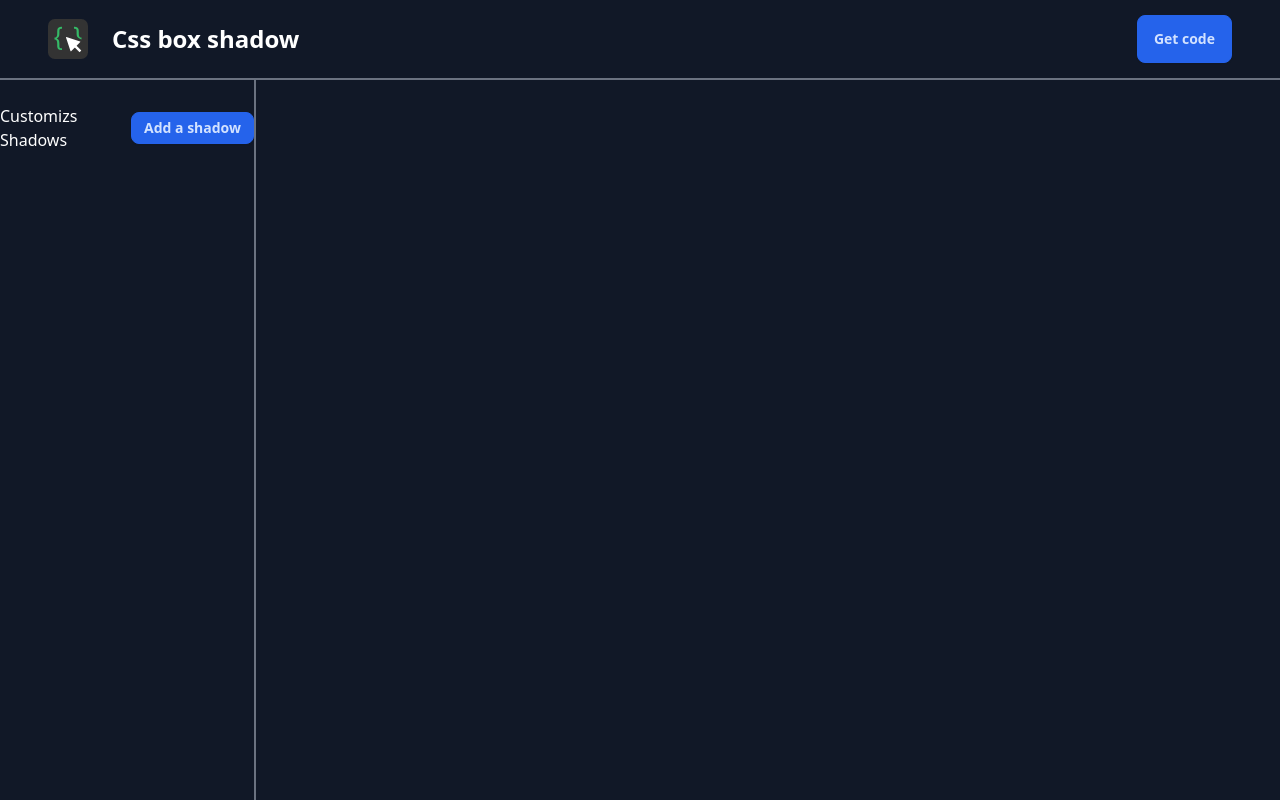
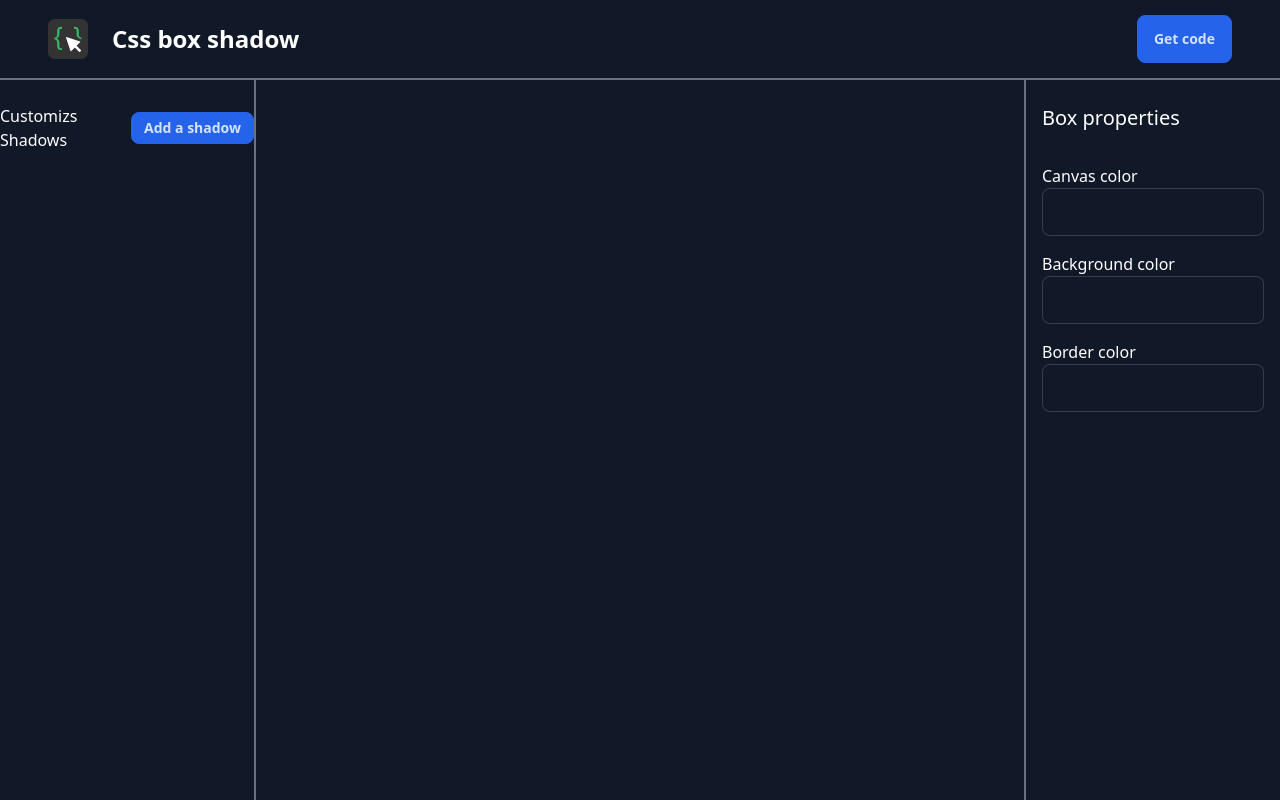
Before and after one commit to fedevcoding/box-shadow-generator, a Svelte app: page / in a window 1280 px wide. Built offline with nearby package versions, Linux system fonts and the light colour scheme.

Commit message:
add box properties ui

```diff
--- a/src/App.svelte
+++ b/src/App.svelte
@@ -1,7 +1,9 @@
 <script lang="ts">
  import "./app.css";
+ import Center from "./components/Center.svelte";
  import Header from "./components/Header.svelte";
  import LeftSidebar from "./components/LeftSidebar.svelte";
+ import RightSidebar from "./components/RightSidebar.svelte";
  import type { Shadow } from "./types";
 
  const shadows: Shadow[] = [];
@@ -9,5 +11,9 @@
 
 <section class="bg-gray-900 text-white h-screen">
  <Header {shadows} />
- <LeftSidebar {shadows} />
+ <div class="flex">
+  <LeftSidebar {shadows} />
+  <Center />
+  <RightSidebar {shadows} />
+ </div>
 </section>
--- /dev/null
+++ b/src/components/Center.svelte
@@ -0,0 +1,10 @@
+<script lang="ts">
+</script>
+
+<main class="w-[60vw]"></main>
+
+<style>
+ main {
+  height: calc(100vh - 5rem);
+ }
+</style>
--- /dev/null
+++ b/src/components/RightSidebar.svelte
@@ -0,0 +1,26 @@
+<script lang="ts">
+ import type { Shadow } from "../types";
+
+ export let shadows: Shadow[];
+</script>
+
+<aside class="w-[20vw] border-l-2 border-l-gray-500">
+ <div class="px-4 py-6">
+  <h1 class="text-xl mb-8">Box properties</h1>
+
+  <p>Canvas color</p>
+  <input type="text" class="d-input d-input-bordered w-full max-w-xs" />
+
+  <p class="mt-4">Background color</p>
+  <input type="text" class="d-input d-input-bordered w-full max-w-xs" />
+
+  <p class="mt-4">Border color</p>
+  <input type="text" class="d-input d-input-bordered w-full max-w-xs" />
+ </div>
+</aside>
+
+<style>
+ aside {
+  height: calc(100vh - 5rem);
+ }
+</style>
```
